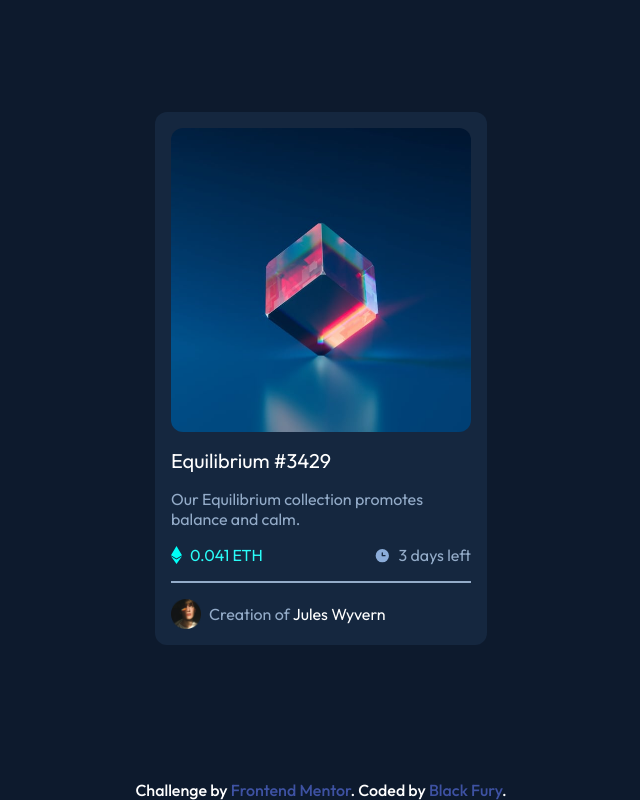
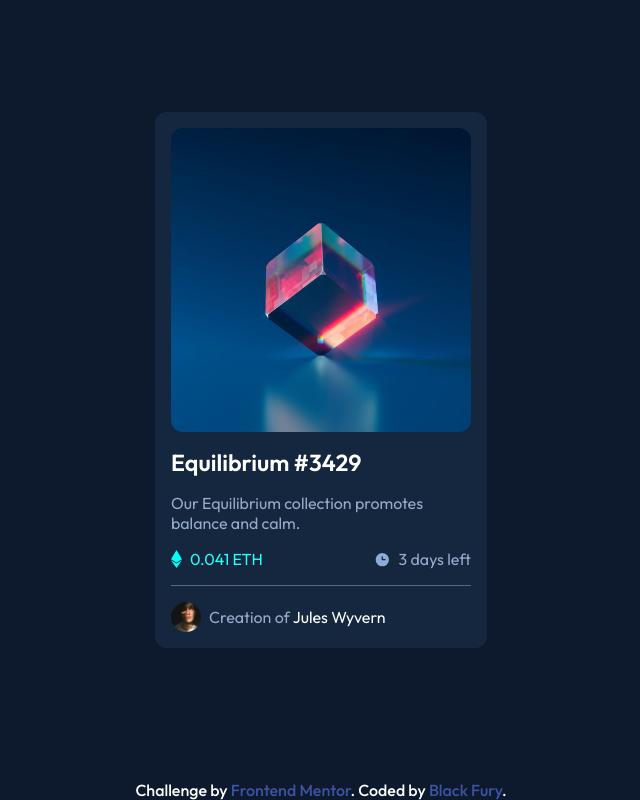
Before and after one commit to id-dev3/NFT-preview-card-component, a plain HTML site: page index.html in a window 1280 px wide. Shown: the whole page, without its empty margins (319-959 px from the left). Drawn offline with Linux system fonts and the light colour scheme.

Commit message:
Fixing the accessibility

```diff
--- a/index.html
+++ b/index.html
@@ -12,13 +12,14 @@
 </head>
 <body>
 
+  <main>
     <div class="container">
       <div class="image">
         <img class="main-img" src="./images/image-equilibrium.jpg" alt="This is an equilibrium image">
         <!-- <img src="./images/icon-view.svg" alt="This is a view icon"> -->
       </div>
       <div class="header">
-      Equilibrium #3429
+        <h1 class="header-1">Equilibrium #3429</h1>
       </div>
       <div class="body">
         Our Equilibrium collection promotes balance and calm.
@@ -40,6 +41,7 @@
         <span class="author1">Creation of <span class="name">Jules Wyvern</span></span>
       </div>
     </div>
+  </main>
 
   <footer class="attribution">
     Challenge by <a href="https://www.frontendmentor.io?ref=challenge" target="_blank" rel="noopener">Frontend Mentor</a>.
--- a/style.css
+++ b/style.css
@@ -79,14 +79,17 @@ body {
 
 .header {
     grid-area: header;
-    font-size: 1.25rem;
+}
+
+.header-1 {
+    font-size: 1.45rem;
     color: #fff;
     cursor: pointer;
     margin-top: 1rem;
     margin-bottom: 1rem;
 }
 
-.header:hover {
+.header-1:hover {
     color: var(--first-price);
 }
 
@@ -152,8 +155,10 @@ body {
 }
 
 hr {
+    border: none;
+    height: 1px;
+    background-color: #94acc97e;
     margin-top: 1rem;
-    border: 0.1px solid var(--body-color);
 }
 
 .attribution a {
```
Lines whose indentation alone changed are shown as unchanged.
